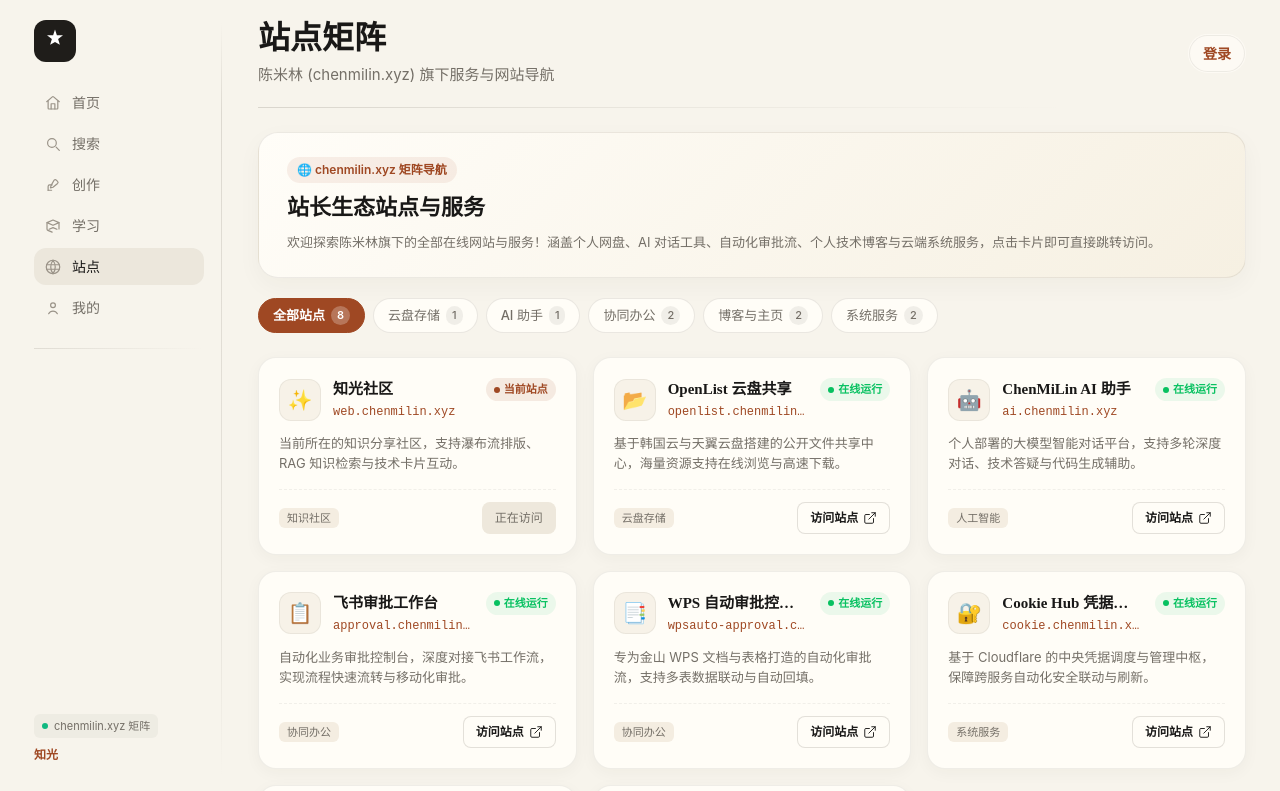
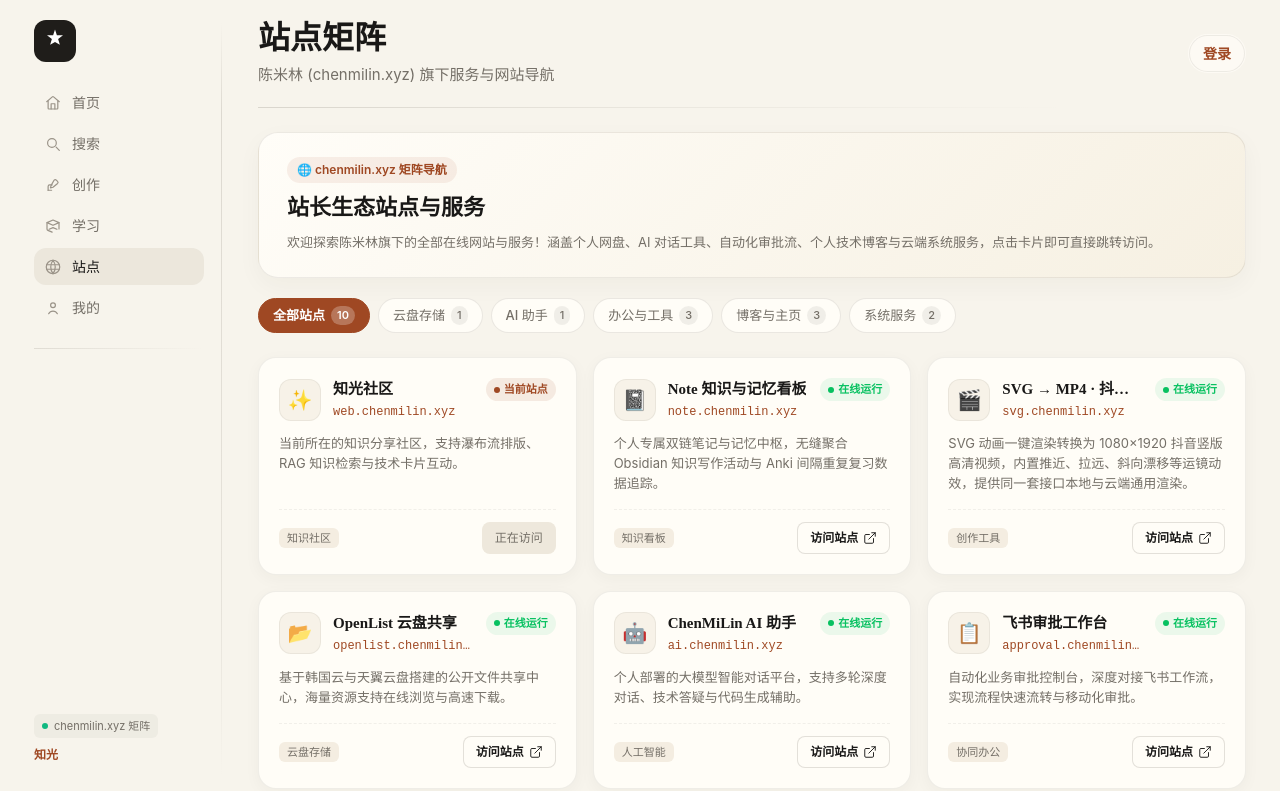
Before and after one commit to Crazy-ChenMiLin/Vlog, a React (Vite) app in the folder zhiguang_fe/zhiguang_fe-main/: page /sites in a window 1280 px wide. Shown: the top 791 px of the page. Built offline with nearby package versions, Linux system fonts and the light colour scheme.

Commit message:
feat: 站点矩阵新增 SVG 竖版视频生成器与 Note 知识记忆看板

```diff
--- a/zhiguang_fe/zhiguang_fe-main/src/pages/SitesPage.tsx
+++ b/zhiguang_fe/zhiguang_fe-main/src/pages/SitesPage.tsx
@@ -30,6 +30,30 @@ const SITES: SiteItem[] = [
     status: "current",
     statusText: "当前站点",
     description: "当前所在的知识分享社区，支持瀑布流排版、RAG 知识检索与技术卡片互动。"
+  },
+  {
+    id: "note",
+    name: "Note 知识与记忆看板",
+    domain: "note.chenmilin.xyz",
+    url: "https://note.chenmilin.xyz",
+    icon: "📓",
+    category: "portal",
+    categoryLabel: "知识看板",
+    status: "online",
+    statusText: "在线运行",
+    description: "个人专属双链笔记与记忆中枢，无缝聚合 Obsidian 知识写作活动与 Anki 间隔重复复习数据追踪。"
+  },
+  {
+    id: "svg",
+    name: "SVG → MP4 · 抖音竖版生成器",
+    domain: "svg.chenmilin.xyz",
+    url: "https://svg.chenmilin.xyz",
+    icon: "🎬",
+    category: "tools",
+    categoryLabel: "创作工具",
+    status: "online",
+    statusText: "在线运行",
+    description: "SVG 动画一键渲染转换为 1080×1920 抖音竖版高清视频，内置推近、拉远、斜向漂移等运镜动效，提供同一套接口本地与云端通用渲染。"
   },
   {
     id: "openlist",
@@ -121,7 +145,7 @@ const CATEGORIES = [
   { key: "all", label: "全部站点" },
   { key: "cloud", label: "云盘存储" },
   { key: "ai", label: "AI 助手" },
-  { key: "tools", label: "协同办公" },
+  { key: "tools", label: "办公与工具" },
   { key: "portal", label: "博客与主页" },
   { key: "service", label: "系统服务" }
 ] as const;
```
